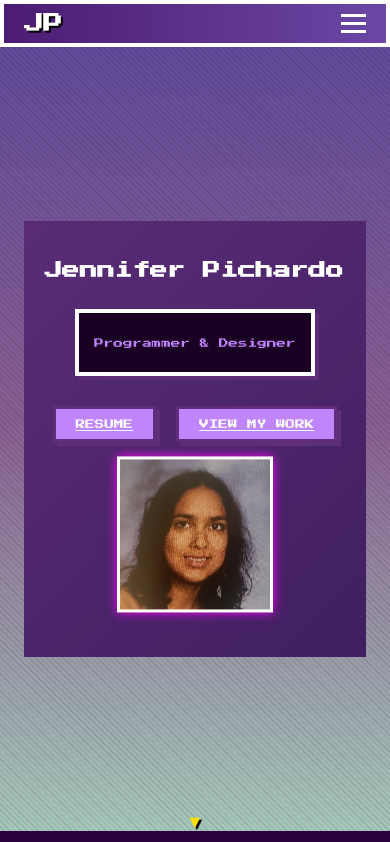
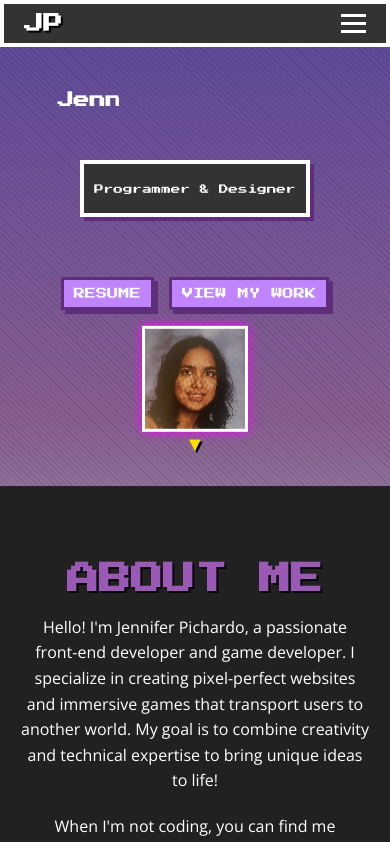
Before and after one commit to strawbunnyexe/strawbunnyexe.github.io, a React (Vite) app: page / in a window 390 px wide. Shown: the top 842 px of the page. Built offline with nearby package versions, Linux system fonts and the light colour scheme.

Commit message:
Edited hero section

```diff
--- a/src/App.css
+++ b/src/App.css
@@ -5,24 +5,18 @@ body {
   margin: 0;
   padding: 0;
   scroll-behavior: smooth;
-  scroll-padding-top: 80px;
+  scroll-padding-top: 60px;
 }
 
 /* Parallax scrolling background */
 body {
   background: linear-gradient(to bottom, #725AC1, #AA76B5, #CFFCE8);
-  /* Cosmic Lavender Glow gradient */
   background-attachment: fixed;
-  /* Keeps the background fixed while scrolling */
   background-position: center center;
-  /* Keeps the background centered */
   background-repeat: no-repeat;
-  /* Prevents tiling */
   font-family: 'Press Start 2P', sans-serif;
   min-height: 100%;
-  /* Ensure it covers at least the entire viewport height */
   position: relative;
-  /* Make sure overlay is positioned correctly */
 }
 
 /* Simple pixel pattern using CSS */
--- a/src/App.jsx
+++ b/src/App.jsx
@@ -16,7 +16,7 @@ function App() {
       <Skills />
       <Projects />
       <Contact />
-      <Footer/>
+      <Footer />
     </>
   )
 }
--- a/src/components/About.css
+++ b/src/components/About.css
@@ -1,6 +1,6 @@
 /* About Section Styling */
 .about {
-    background-color: #2a003d;
+    background-color: #212121;
     color: #ffffff;
     padding: 50px 20px;
     text-align: center;
@@ -37,9 +37,10 @@
 .about-text h2 {
     font-size: 32px;
     font-family: 'Press Start 2P', cursive;
-    color: #f1edf4;
+    color: #9b59b6;
     margin-bottom: 20px;
     text-shadow: 2px 2px rgba(0, 0, 0, 0.8);
+    text-transform: uppercase;
 }
 
 .about-text p {
@@ -52,7 +53,7 @@
 
 .stats {
     margin-top: 14px;
-    background: #1a0023;
+    background: #333;
     padding: 1rem;
     border: 4px solid #fff;
     box-shadow: 4px 4px #5e2e7a;
@@ -62,6 +63,7 @@
     margin-bottom: 0.5rem;
     color: #c084fc;
     text-shadow: 2px 2px 0 #000000;
+    text-transform: uppercase;
   }
 
   .stats ul {
--- a/src/components/Footer.css
+++ b/src/components/Footer.css
@@ -26,22 +26,23 @@
   }
 
   .footer-socials ul li {
-    margin-left: 20px; /* Add space between icons */
+    margin-left: 20px;
   }
 
   .footer-socials ul li a {
     color: #fff;
     text-decoration: none;
+    transition: color 0.3s ease, text-shadow 0.3s ease;
   }
 
   .footer-socials ul li a:hover {
-    color: #3498db; /* Hover effect for icons */
+    color: #ff00ff;
   }
 
   .footer-socials ul li a svg {
-    transition: transform 0.3s ease-in-out; /* Smooth scaling effect */
+    transition: transform 0.3s ease-in-out;
   }
 
   .footer-socials ul li a:hover svg {
-    transform: scale(1.2); /* Slightly enlarge icon on hover */
+    transform: scale(1.2);
   }
--- a/src/components/Header.css
+++ b/src/components/Header.css
@@ -1,8 +1,9 @@
 /* Header Container */
 header {
-    position: sticky;
+    position: fixed;
     top: 0;
     left: 0;
+    height: 60px;
     width: 100%;
     z-index: 1000;
     margin: 0;
@@ -14,13 +15,10 @@ header {
     position: fixed;
     top: 0;
     left: 0;
-    height: 8px;
+    height: 4px;
     width: 0;
-    /* Starts empty */
-    background: #ff00ff;
-    /* Neon pink */
-    box-shadow: 0 0 5px #ff00ff, 0 0 10px #ff00ff;
-    /* Glow effect */
+    background-color: #E3B505;
+    box-shadow: 0 0 8px #E3B505;
     z-index: 999;
     transition: width 0.2s ease-out;
   }
@@ -33,13 +31,13 @@ header {
     padding: 10px 20px;
     color: #fff;
     border: 4px solid #fff;
-    background: linear-gradient(90deg, #4c1c72, #6b47a5);
+    background-color: #333;
   }
 
   .logo {
     font-size: 1.2rem;
     font-weight: bold;
-    font-family: "Press Start 2P", cursive; /* Pixel/Retro Font */
+    font-family: "Press Start 2P", cursive;
     text-shadow: 2px 2px 0 #000;
   }
 
@@ -100,7 +98,7 @@ header {
 
     .nav-links {
       position: fixed;
-      top: 40px;
+      top: 30px;
       right: 0;
       flex-direction: column;
       background-color: #1e1e1e;
--- a/src/components/Hero.css
+++ b/src/components/Hero.css
@@ -1,65 +1,26 @@
 /* Hero Section */
-#hero {
-    display: flex;
-    justify-content: space-between;
-    align-items: center;
-    padding: 20px;
-    background: #f3f3f3;
-    position: relative;
-    color: #fff;
-    font-family: 'Press Start 2P', cursive;
-    position: relative;
-    overflow: hidden;
-    /* Keeps any overflow effects in check */
-    background: linear-gradient(135deg, #c084fc, #5e2e7a, #2b134f);
-    background-size: 400% 400%;
-    animation: hero-gradient 15s ease infinite;
-}
-
-@keyframes hero-gradient {
-    0% {
-        background-position: 0% 50%;
-    }
-
-    50% {
-        background-position: 100% 50%;
-    }
-
-    100% {
-        background-position: 0% 50%;
-    }
-}
-
 .hero {
     position: relative;
     height: calc(100vh - 60px);
-    /* Subtract navbar height */
+    padding-top: 60px;
     display: flex;
-    justify-content: space-between;
-    flex-direction: column;
-    overflow: hidden;
+    flex-wrap: wrap;
     justify-content: center;
     align-items: center;
     text-align: center;
-    color: white;
-    font-family: 'Press Start 2P', sans-serif;
-    /* Pixel font for a retro feel */
+    color: #fff;
+    overflow: hidden;
     z-index: 0;
 }
 
-.hero-content {
-    max-width: 600px;
-}
-
 .hero-title {
-    font-family: 'Press Start 2P', cursive;
-    font-size: 1.6rem;
+    font-size: 1.8rem;
     color: #fff;
     white-space: nowrap;
     overflow: hidden;
-    border-right: 2px solid #fff;
-    /* Simulate cursor */
-    animation: blink 0.7s step-end infinite;
+    border-right: 3px solid #fff;
+    animation: typing 3s steps(12) infinite, blink 0.7s step-end infinite;
+    padding: 12px;
     margin: 20px 0;
 }
 
@@ -70,32 +31,34 @@
 }
 
 .dialogue-box {
-    background: #1a0023;
+    background: #333;
     border: 4px solid #fff;
     box-shadow: 4px 4px #5e2e7a;
-    padding: 15px;
+    padding: 15px 20px;
     display: inline-block;
-    font-family: 'Press Start 2P', cursive;
-    color: #c084fc;
-    max-width: 75%;
-    margin: 10px 0;
+    font-family: 'Press Start 2P', sans-serif;
+    color: #fff;
+    max-width: 80%;
+    margin: 20px 0;
 }
 
 .hero-buttons {
     display: flex;
     justify-content: center;
-    gap: 20px;
+    gap: 15px;
+    margin: 20px 0;
 }
 
 .hero-button {
     background-color: #c084fc;
     color: #fff;
-    padding: 10px 20px;
-    font-size: 1rem;
+    padding: 10px 15px;
+    font-size: 1.1rem;
     border: 3px solid #5e2e7a;
     box-shadow: 4px 4px #5e2e7a;
     transition: all 0.2s ease;
     text-transform: uppercase;
+    text-decoration: none;
     cursor: pointer;
     margin-top: 20px;
 }
@@ -107,11 +70,9 @@
 }
 
 .hero-avatar img {
-    margin: 1.2rem;
-    width: 250px;
-    height: 250px;
+    width: 200px;
+    height: 200px;
     image-rendering: pixelated;
-    /* Keeps sharp edges */
     border: 3px solid #fff;
     box-shadow: 0 0 10px #ff00ff;
     animation: float 3s ease-in-out infinite;
@@ -142,21 +103,22 @@
 }
 
 /* Scroll Arrow */
-.scroll-arrow .arrow {
+.scroll-arrow {
     position: absolute;
-    bottom: 40px;
+    bottom: 20px;
     left: 50%;
     transform: translateX(-50%);
-    font-size: 28px;
+    animation: bounce 1.5s infinite ease-in-out;
+}
+
+.scroll-arrow .arrow {
+    font-size: 2rem;
     color: #ffdf00;
-    /* Retro yellow */
     text-shadow: 2px 2px 0 #000;
-    animation: bounce 1.5s infinite ease-in-out;
     cursor: pointer;
     text-decoration: none;
 }
 
-/* Pixel Bounce Animation */
 @keyframes bounce {
 
     0%,
@@ -165,15 +127,11 @@
     }
 
     50% {
-        transform: translate(-50%, 10px);
+        transform: translate(-50%, -10px);
     }
 }
 
 @media (max-width: 768px) {
-    #hero {
-        flex-direction: column;
-        text-align: center;
-    }
 
     .hero-avatar img {
         width: 150px;
@@ -185,27 +143,40 @@
     }
 
     .dialogue-box {
-        font-size: 0.9rem;
+        font-size: 0.8rem;
+        padding: 10px;
     }
 }
 
 @media (max-width: 480px) {
+    .hero {
+        height: auto;
+        padding-bottom: 50px;
+    }
+
     .hero-title {
-      font-size: 1.1rem; /* Further reduce title size */
+        font-size: 1rem;
     }
 
     .dialogue-box {
-      font-size: 0.6rem; /* Further reduce text size */
+        font-size: 0.6rem;
     }
 
     .hero-avatar img {
-      max-width: 150px; /* Avatar even smaller */
+        width: 100px;
+        height: 100px;
     }
+
     .hero-button {
-        font-size: 0.6rem;
+        padding: 8px 10px;
+        font-size: 0.7rem;
     }
+
+    .scroll-arrow {
+        margin-top: 20px;
+    }
+
     .scroll-arrow .arrow {
-        bottom: 8px;
-        font-size: 18px;
+        font-size: 20px;
     }
-  }
+}
--- a/src/components/Hero.jsx
+++ b/src/components/Hero.jsx
@@ -4,7 +4,6 @@ import "./Hero.css"; // Link to your CSS file
 const Hero = () => {
   return (
     <section className="hero">
-      <section id="hero">
       <div className="hero-content">
         {/* Title */}
         <h1 className="hero-title">Jennifer Pichardo</h1>
@@ -37,7 +36,6 @@ const Hero = () => {
           className="avatar-img"
         />
       </div>
-      </section>
 
       {/* Scroll Arrow */}
       <div className="scroll-arrow">
```
Also changed, not shown: src/components/ProjectCard.jsx (line endings or trailing spaces). Lines whose indentation alone changed are shown as unchanged.
